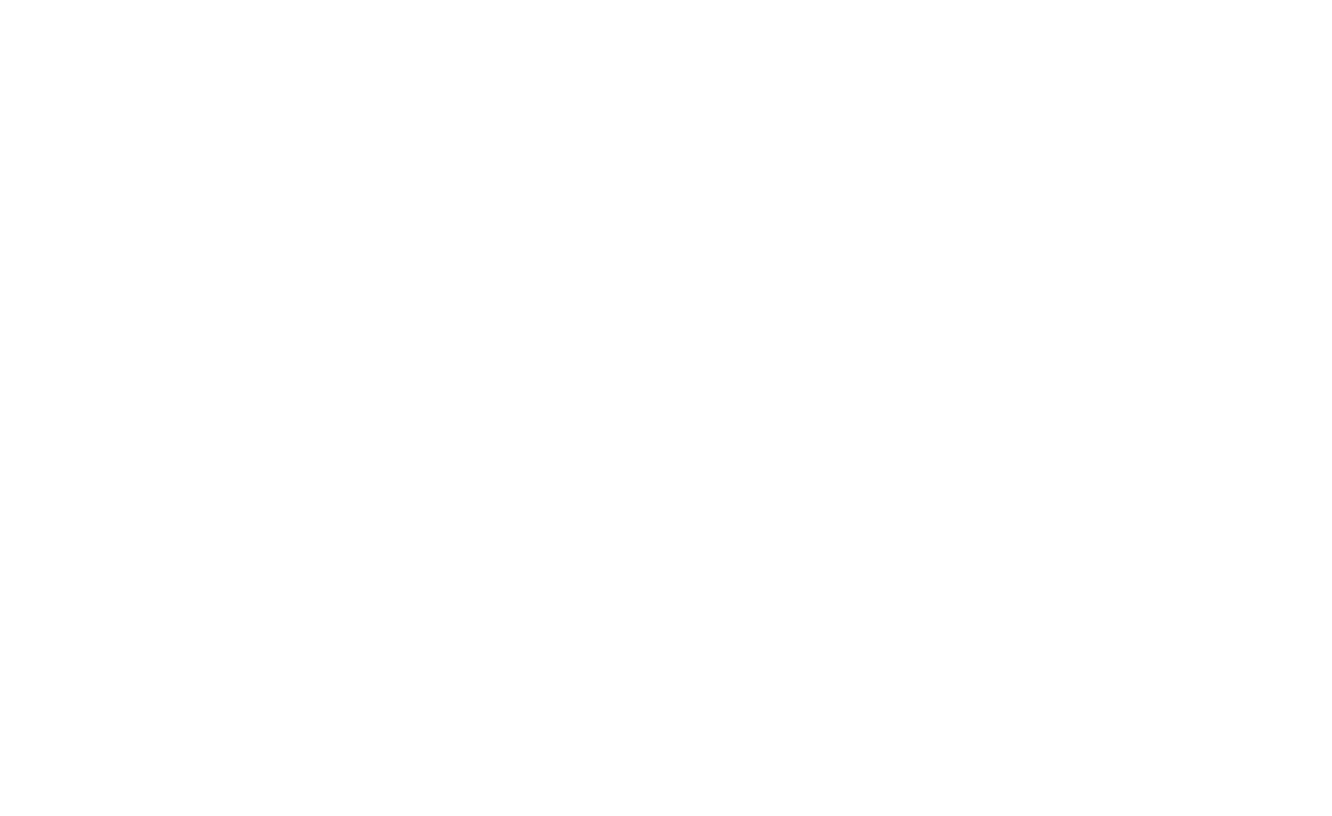
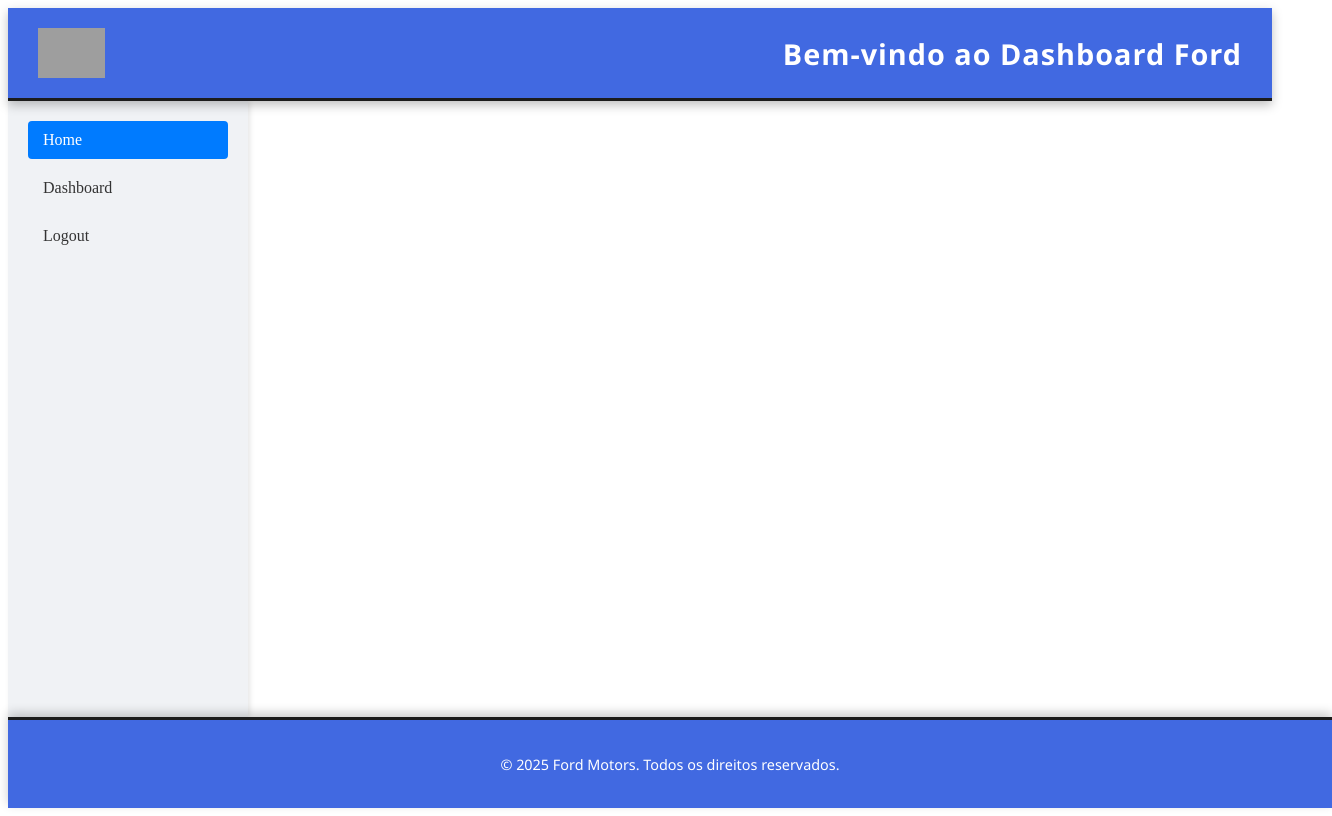
Before and after one commit to vivanolps/ford-angular, an Angular app: page /home in a window 1280 px wide. Before the commit this address led to /. Shown: the whole page, 1332 px wide, since content can reach past the window. Built offline with nearby package versions, Linux system fonts and the light colour scheme; grey boxes are pictures that could not be loaded.

Commit message:
Criando a página de confirmação, da senha e do login.

```diff
--- /dev/null
+++ b/src/app/home/home/home.component.html
@@ -0,0 +1 @@
+<p>home works!</p>
--- /dev/null
+++ b/src/app/layouts/auth-layout/auth-layout.component.css
@@ -0,0 +1,60 @@
+.auth-layout-container {
+    display: flex;
+    flex-direction: column;
+    min-height: 100vh; /* Garante que o layout ocupe a altura total da viewport */
+  }
+
+  .content-wrapper {
+    display: flex;
+    flex: 1; /* Faz com que o wrapper ocupe o espaço restante */
+  }
+
+  .sidebar {
+    width: 200px; /* Largura do menu lateral */
+    background-color: #f0f2f5; /* Cor de fundo do sidebar */
+    padding: 20px;
+    box-shadow: 2px 0 5px rgba(0, 0, 0, 0.1);
+    display: flex; /* Para alinhar o nav dentro */
+    flex-direction: column;
+  }
+
+  .sidebar nav ul {
+    list-style: none;
+    padding: 0;
+    margin: 0;
+    width: 100%;
+  }
+
+  .sidebar nav li {
+    margin-bottom: 10px;
+  }
+
+  .sidebar nav a {
+    text-decoration: none;
+    color: #333;
+    padding: 10px 15px;
+    display: block;
+    border-radius: 4px;
+    transition: background-color 0.3s ease;
+  }
+
+  .sidebar nav a:hover {
+    background-color: #ddd;
+  }
+
+  .sidebar nav a.active {
+    background-color: #007bff;
+    color: white;
+  }
+
+  .main-content {
+    flex: 1; /* Ocupa o restante do espaço */
+    padding: 20px;
+    overflow-y: auto; /* Permite scroll se o conteúdo for muito grande */
+  }
+
+  /* Ocultar o scroll padrão para um visual mais limpo, se necessário */
+  .main-content::-webkit-scrollbar {
+    width: 0;
+    background: transparent;
+  }
--- /dev/null
+++ b/src/app/layouts/auth-layout/auth-layout.component.html
@@ -0,0 +1,16 @@
+<div class="auth-layout-container">
+    <app-header></app-header> <div class="content-wrapper">
+      <aside class="sidebar">
+        <nav>
+          <ul>
+            <li><a routerLink="/home" routerLinkActive="active">Home</a></li>
+            <li><a routerLink="/dashboard" routerLinkActive="active">Dashboard</a></li>
+            <li><a (click)="logout()">Logout</a></li> </ul>
+        </nav>
+      </aside>
+
+      <main class="main-content">
+        <router-outlet></router-outlet> </main>
+    </div>
+
+    <app-footer></app-footer> </div>
--- /dev/null
+++ b/src/app/layouts/auth-layout/auth-layout.component.ts
@@ -0,0 +1,30 @@
+import { Component } from '@angular/core';
+import { CommonModule } from '@angular/common';
+import { Router, RouterOutlet, RouterLink, RouterLinkActive } from '@angular/router'; // Importar Router para navegação
+import { HeaderComponent } from '../../components/header/header.component';
+import { FooterComponent } from '../../components/footer/footer.component';
+
+@Component({
+  selector: 'app-auth-layout',
+  standalone: true,
+  imports: [
+    CommonModule,
+    RouterOutlet,
+    RouterLink,        // Para links de navegação
+    RouterLinkActive,  // Para adicionar classe 'active' ao link atual
+    HeaderComponent,
+    FooterComponent
+  ],
+  templateUrl: './auth-layout.component.html',
+  styleUrls: ['./auth-layout.component.css']
+})
+export class AuthLayoutComponent {
+
+  constructor(private router: Router) { } // Injetar Router
+
+  logout() {
+    // Lógica de logout: limpar token, dados do usuário, e redirecionar para o login
+    console.log('Realizando logout...');
+    this.router.navigate(['/login']); // Redireciona para a página de login
+  }
+}
```
Also changed, not shown: src/app/app.routes.ts (+12 -9 lines), src/app/home/home/home.component.ts (added, +11 -0 lines), src/app/home/home/home.component.css (added), 2 other files (tests, documents, lock files or other folders).
